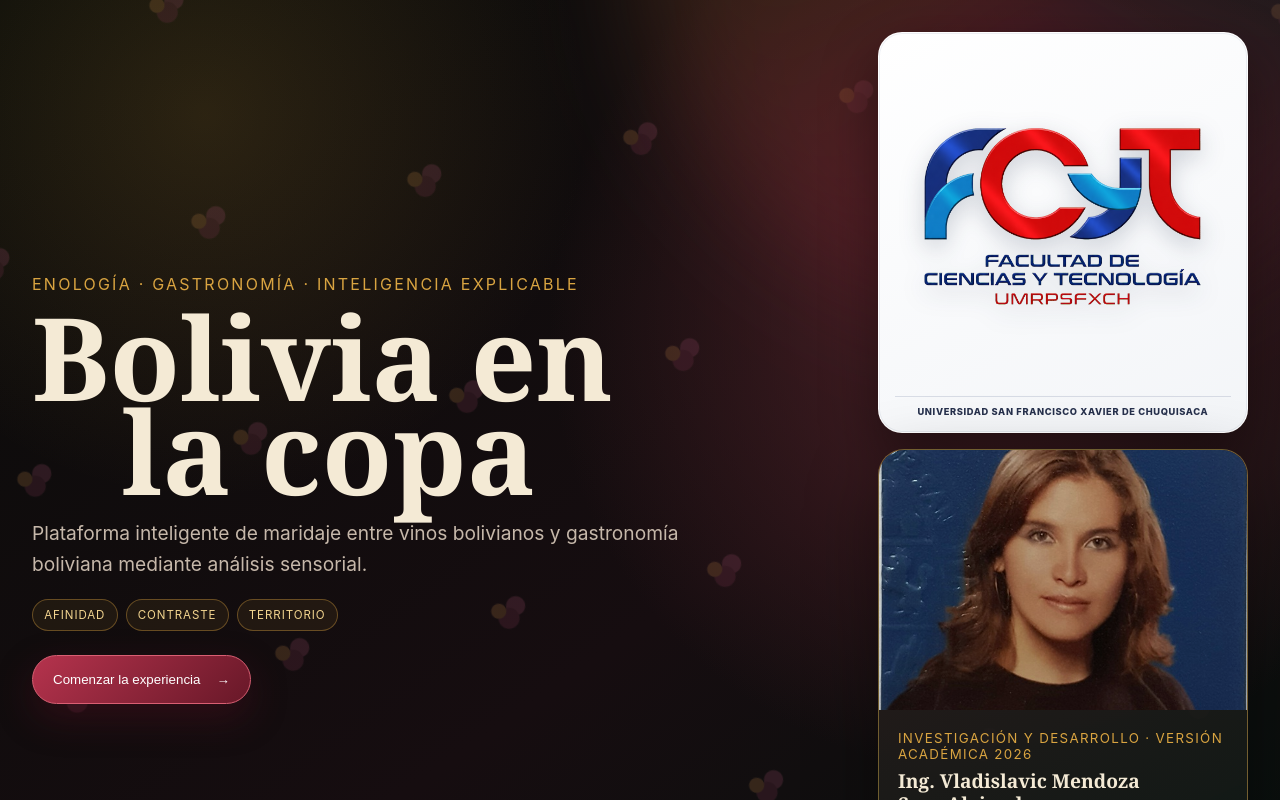
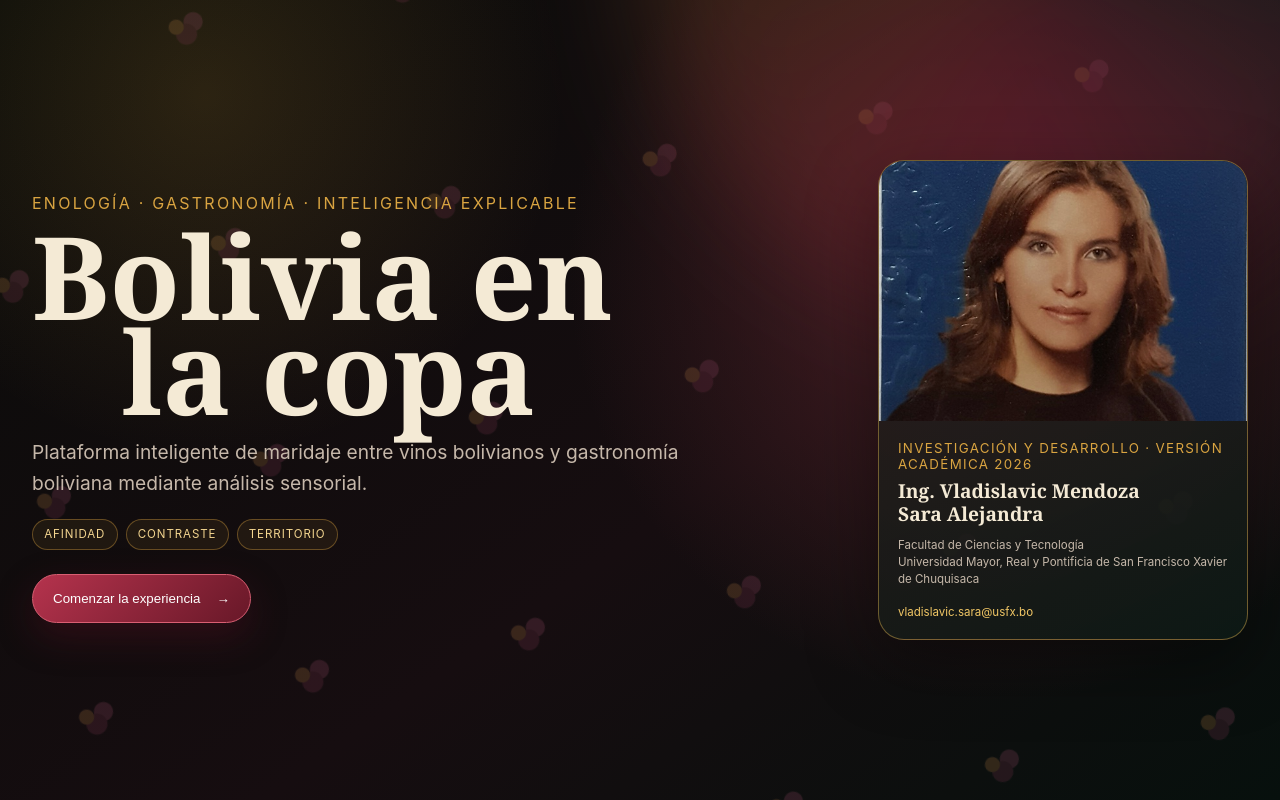
Before and after one commit to alancerDEV01/Vinos_ISara, a Next.js app in the folder apps/web/: page / in a window 1280 px wide. Shown: the top 800 px of the page. Built offline with nearby package versions, Linux system fonts and the light colour scheme.

Commit message:
feat: simplify home and add menu entry

```diff
--- a/apps/web/src/app/page.tsx
+++ b/apps/web/src/app/page.tsx
@@ -14,7 +14,6 @@ export default function HomePage() {
           <ExperienceLaunchButton />
         </div>
         <div className="institutionalStack">
-          <div className="facultyLogoCard"><img className="facultyLogo" src="/images/institutional/logo-fcyt.png" alt="Facultad de Ciencias y Tecnología UMRPSFXCH" /><span>Universidad San Francisco Xavier de Chuquisaca</span></div>
           <aside className="authorCard"><img src="/images/institutional/sara-vladislavic.png" alt="Ing. Vladislavic Mendoza Sara Alejandra" /><div><small>Investigación y desarrollo · Versión académica 2026</small><strong>Ing. Vladislavic Mendoza<br />Sara Alejandra</strong><p>Facultad de Ciencias y Tecnología<br />Universidad Mayor, Real y Pontificia de San Francisco Xavier de Chuquisaca</p><a href="mailto:vladislavic.sara@usfx.bo">vladislavic.sara@usfx.bo</a></div></aside>
         </div>
       </section>
--- a/apps/web/src/features/bolivia-map/BoliviaExperience.tsx
+++ b/apps/web/src/features/bolivia-map/BoliviaExperience.tsx
@@ -293,6 +293,7 @@ export default function BoliviaExperience() {
           <span /><span /><span />
         </button>
         <nav aria-label="Principal" className={mobileMenuOpen ? "open" : undefined}>
+          <a href="/">Inicio</a>
           <a href="/vinos">Vinos</a>
           <a href="/platos">Gastronomía</a>
           <a href="/explorar">Regiones</a>
```
Also changed, not shown: apps/web/src/app/styles.css (+1 -1 lines).
